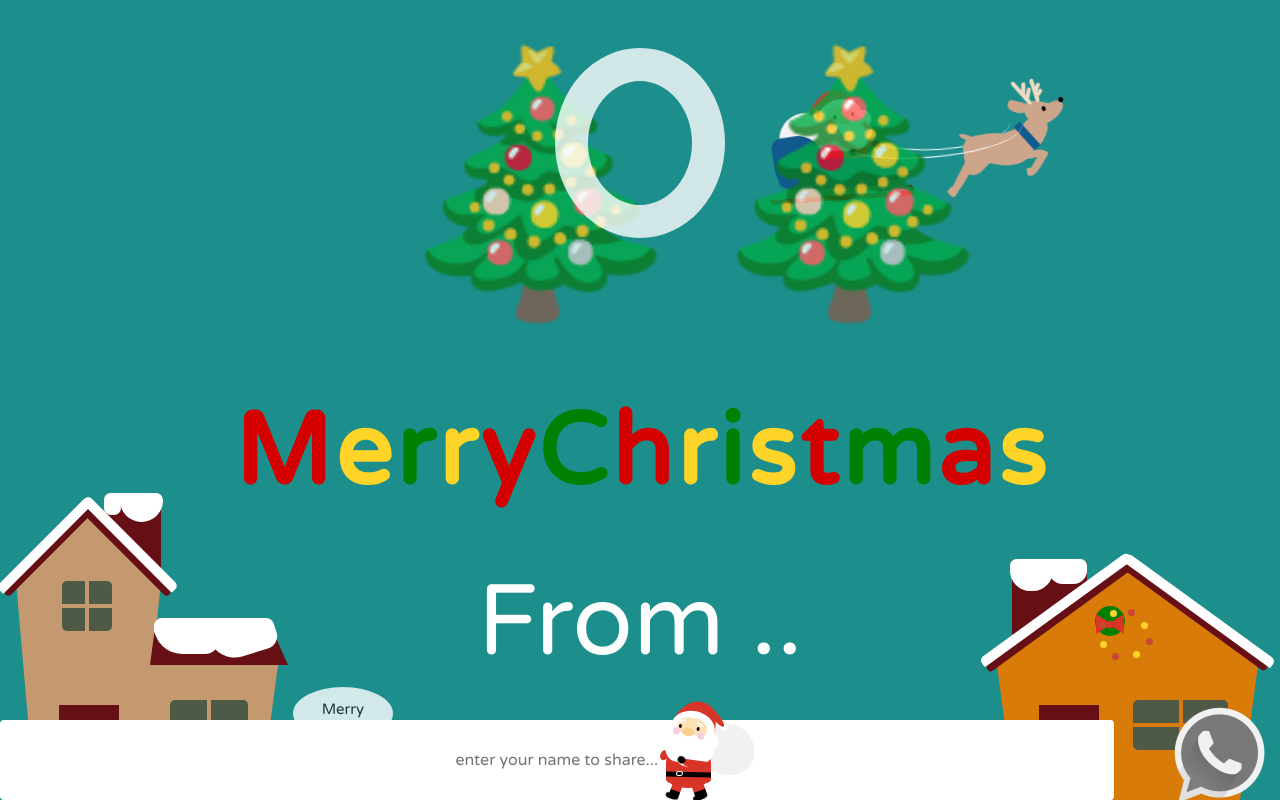
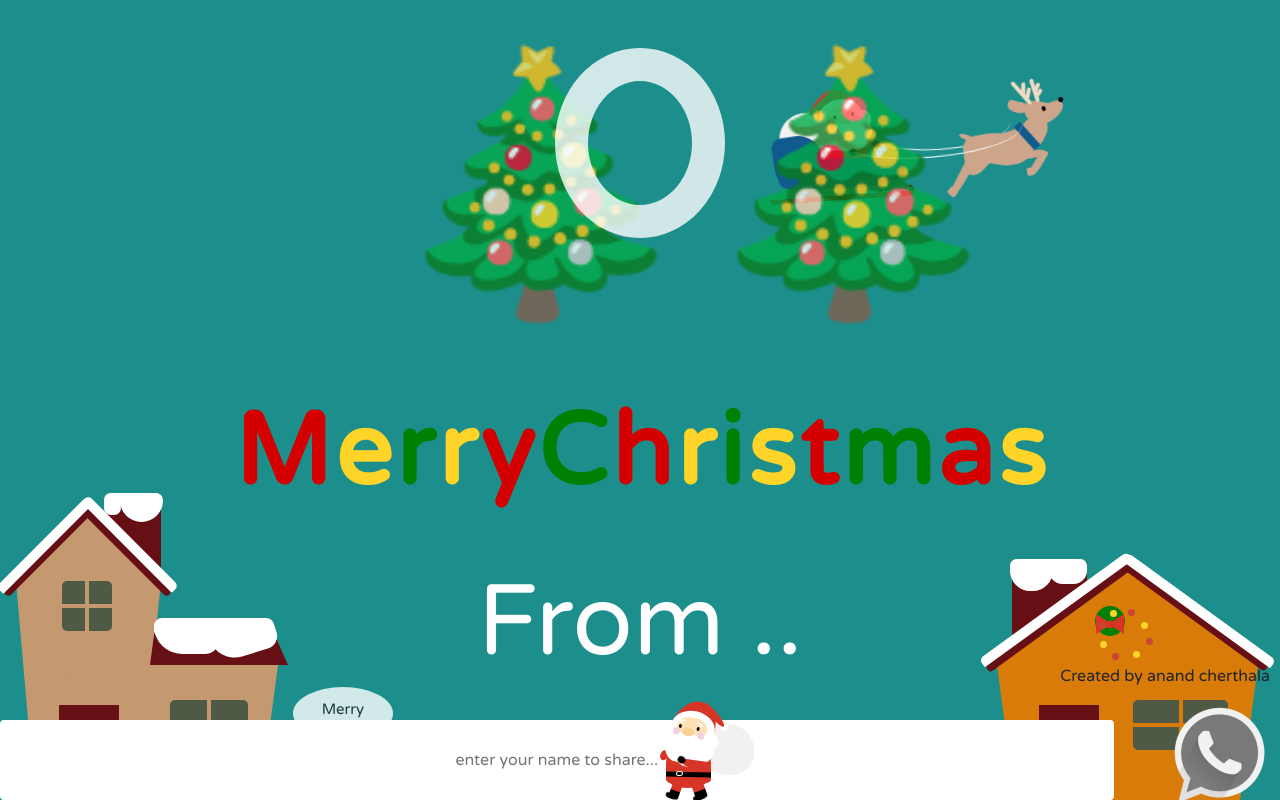
Before and after one commit to anand-010/cristmas, a plain HTML site: page index.html in a window 1280 px wide. Drawn offline with nearby package versions, Linux system fonts and the light colour scheme.

Commit message:
Update index.html

```diff
--- a/index.html
+++ b/index.html
@@ -252,6 +252,17 @@
       <img onclick="sendlink();" id="wtpimg" src="whatsapp.png">
       </a>
     </div>
+      <div id="newbar" style="
+    position: fixed;
+    position: fixed;
+    bottom: -4px;
+    right: 10px;
+    margin-bottom: 100px;
+">
+      <p>
+        Created by anand cherthala
+      </p>
+    </div>
   <input type="text" id="bottom" class="btn btn-primary-outline inline-d-block"placeholder="enter your name to share...">
 </div>
 <script>
@@ -279,7 +290,7 @@
             var article = $(this).attr(userName);
             var weburl = $(this).attr(fulllink);
             var whats_app_message = encodeURIComponent(fulllink);
-            var whatsapp_url = "whatsapp://send?text="+"Your friend "+userName+" Greeting a wonderfull Christmas chekout and create new greetings \n"+whats_app_message;
+            var whatsapp_url = "whatsapp://send?text="+"Your friend "+userName+" Greeting a wonderfull Christmas chekout and create new greetings \n"+fulllink;
             window.location.href= whatsapp_url;
 
         }else{
```
